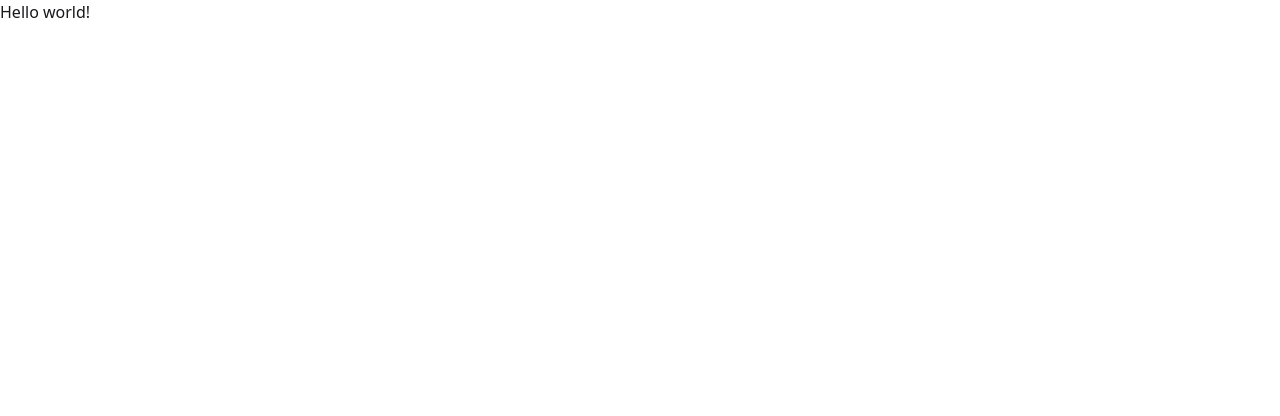
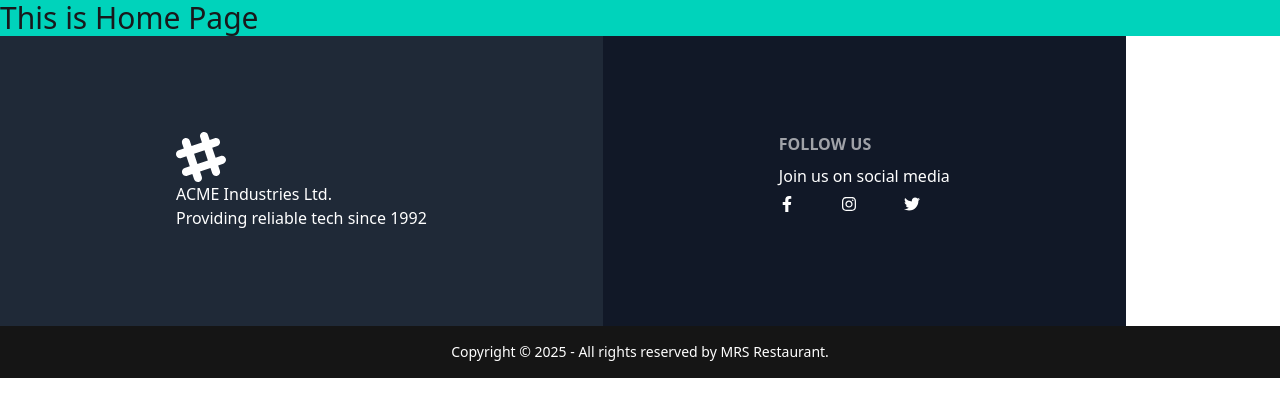
Before and after one commit to Abusayem99133/mrs-restaurant-client, a React (Vite) app: page / in a window 1280 px wide. Shown: the top 416 px of the page. Built offline with nearby package versions, Linux system fonts and the light colour scheme.

Commit message:
create to the footer section

```diff
--- a/package.json
+++ b/package.json
@@ -16,6 +16,7 @@
     "match-sorter": "^8.1.0",
     "react": "^19.1.1",
     "react-dom": "^19.1.1",
+    "react-icons": "^5.5.0",
     "react-router-dom": "^7.8.1",
     "sort-by": "^1.2.0",
     "tailwindcss": "^4.1.12"
--- /dev/null
+++ b/src/Layout/Main.jsx
@@ -0,0 +1,14 @@
+import React from "react";
+import { Outlet } from "react-router-dom";
+import Footer from "../Shared/Footer/Footer";
+
+const Main = () => {
+  return (
+    <div>
+      <Outlet></Outlet>
+      <Footer></Footer>
+    </div>
+  );
+};
+
+export default Main;
--- /dev/null
+++ b/src/Pages/Home/Home/Home.jsx
@@ -0,0 +1,9 @@
+const Home = () => {
+  return (
+    <div>
+      <h1 className="text-3xl bg-accent">This is Home Page</h1>
+    </div>
+  );
+};
+
+export default Home;
--- /dev/null
+++ b/src/Shared/Footer/Footer.jsx
@@ -0,0 +1,52 @@
+import { FaFacebookF, FaInstagram, FaTwitter } from "react-icons/fa";
+
+const Footer = () => {
+  return (
+    <div>
+      <footer className="flex ">
+        <aside className=" bg-[#1F2937] py-24 px-44 text-white">
+          <svg
+            width="50"
+            height="50"
+            viewBox="0 0 24 24"
+            xmlns="http://www.w3.org/2000/svg"
+            fillRule="evenodd"
+            clipRule="evenodd"
+            className="fill-current"
+          >
+            <path d="M22.672 15.226l-2.432.811.841 2.515c.33 1.019-.209 2.127-1.23 2.456-1.15.325-2.148-.321-2.463-1.226l-.84-2.518-5.013 1.677.84 2.517c.391 1.203-.434 2.542-1.831 2.542-.88 0-1.601-.564-1.86-1.314l-.842-2.516-2.431.809c-1.135.328-2.145-.317-2.463-1.229-.329-1.018.211-2.127 1.231-2.456l2.432-.809-1.621-4.823-2.432.808c-1.355.384-2.558-.59-2.558-1.839 0-.817.509-1.582 1.327-1.846l2.433-.809-.842-2.515c-.33-1.02.211-2.129 1.232-2.458 1.02-.329 2.13.209 2.461 1.229l.842 2.515 5.011-1.677-.839-2.517c-.403-1.238.484-2.553 1.843-2.553.819 0 1.585.509 1.85 1.326l.841 2.517 2.431-.81c1.02-.33 2.131.211 2.461 1.229.332 1.018-.21 2.126-1.23 2.456l-2.433.809 1.622 4.823 2.433-.809c1.242-.401 2.557.484 2.557 1.838 0 .819-.51 1.583-1.328 1.847m-8.992-6.428l-5.01 1.675 1.619 4.828 5.011-1.674-1.62-4.829z"></path>
+          </svg>
+          <p>
+            ACME Industries Ltd.
+            <br />
+            Providing reliable tech since 1992
+          </p>
+        </aside>
+        <nav className=" bg-[#111827] py-24 px-44 text-white">
+          <h6 className="footer-title">Follow US</h6>
+          <p>Join us on social media</p>
+          <div className="grid grid-flow-col gap-4 my-2">
+            <a>
+              <FaFacebookF />
+            </a>
+            <a>
+              <FaInstagram />
+            </a>
+            <a>
+              <FaTwitter />
+            </a>
+          </div>
+        </nav>
+      </footer>
+
+      <aside className="footer footer-center bg-[#151515] text-base-content p-4">
+        <p className="text-white">
+          Copyright © {new Date().getFullYear()} - All rights reserved by MRS
+          Restaurant.
+        </p>
+      </aside>
+    </div>
+  );
+};
+
+export default Footer;
--- a/src/main.jsx
+++ b/src/main.jsx
@@ -7,6 +7,9 @@
 
 createRoot(document.getElementById("root")).render(
   <StrictMode>
-    <RouterProvider router={router} />
+    <div className="max-w-screen-xl mx-auto">
+      {" "}
+      <RouterProvider router={router} />
+    </div>
   </StrictMode>
 );
```
Also changed, not shown: src/Routes/Routes.jsx (+9 -1 lines), 1 other file (tests, documents, lock files or other folders).
